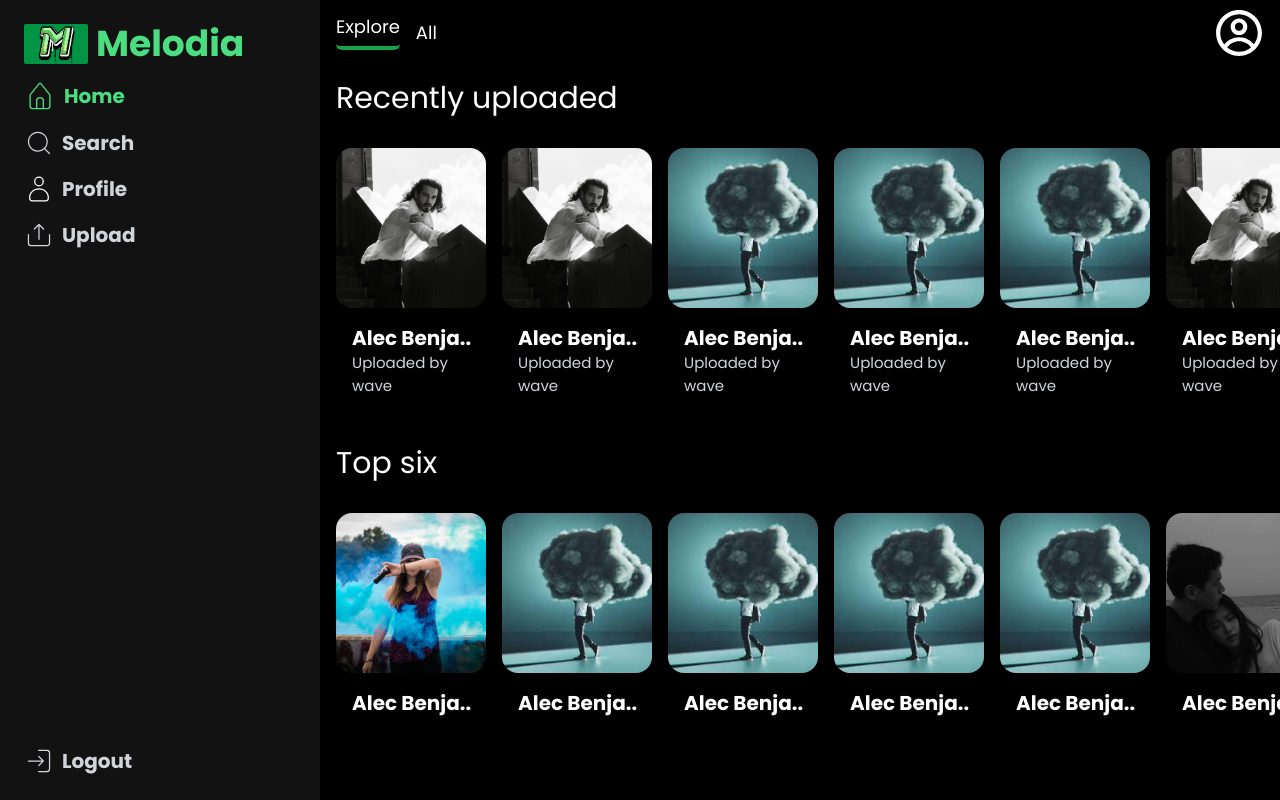
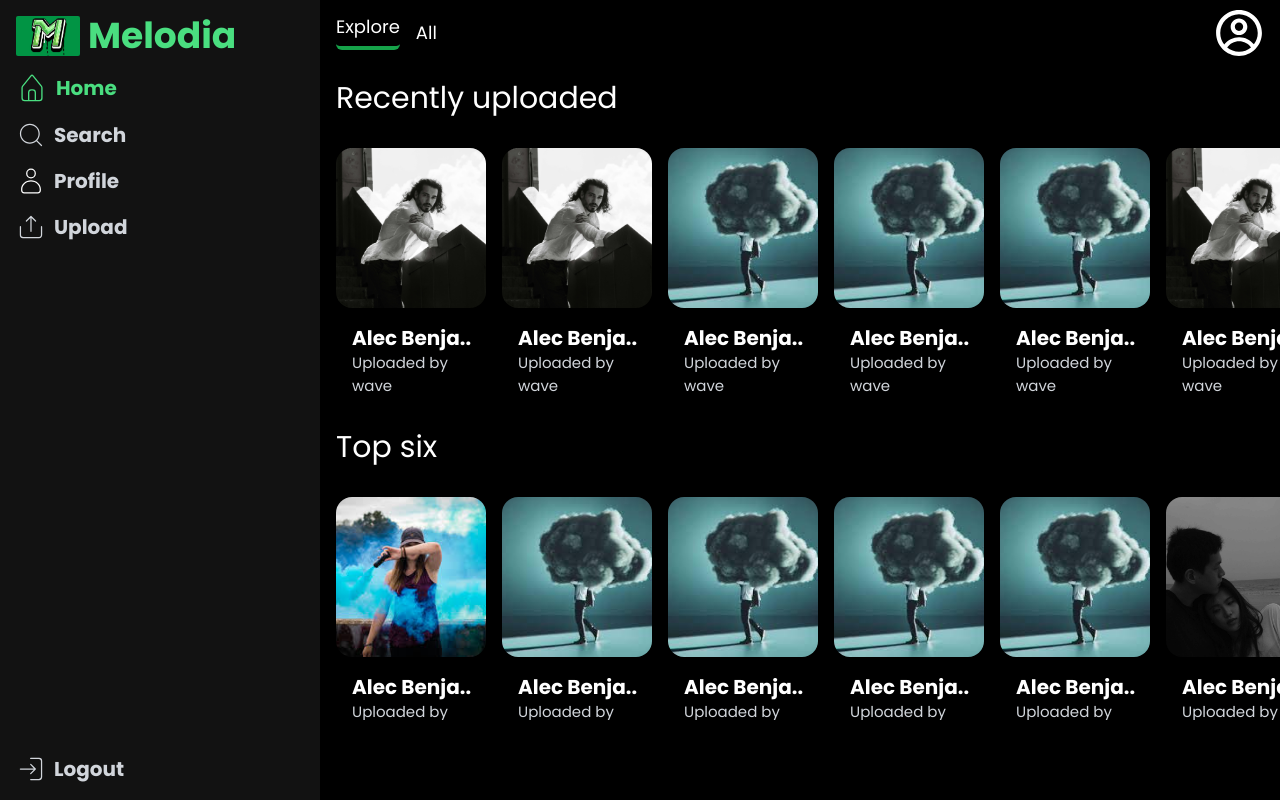
Before and after one commit to skido600/melodia, a React (Vite) app: page /home in a window 1280 px wide. Built offline with nearby package versions, Linux system fonts and the light colour scheme.

Commit message:
first commit

```diff
--- a/src/components/pages/Nav.jsx
+++ b/src/components/pages/Nav.jsx
@@ -11,8 +11,8 @@ function Nav() {
   };
 
   return (
-    <section className="fixed bottom-0 p-6  gap-0 text-white z-10 md:bg-[#121212] w-[25%] h-screen flex flex-col justify-between">
-      <div>
+    <section className="fixed   text-white  md:bg-[#121212] w-[25%] top-0 bottom-0 p-4 flex flex-col justify-between">
+      <div className="">
         <div
           onClick={() => handleNavigation("/")}
           className="md:flex items-start space-x-2 cursor-pointer"
--- a/src/components/pages/Top.jsx
+++ b/src/components/pages/Top.jsx
@@ -8,7 +8,7 @@ import pn7 from "../../assets/image/images (1).jfif";
 function Top() {
   return (
     <>
-      <div className="mt-8 flex  space-x-4">
+      <div className="mt-4 flex  space-x-4">
         <h1 className="text-white text-[18px] md:text-3xl">Top six</h1>
       </div>
       <main className="flex space-x-4 overflow-x-auto py-4">
```
